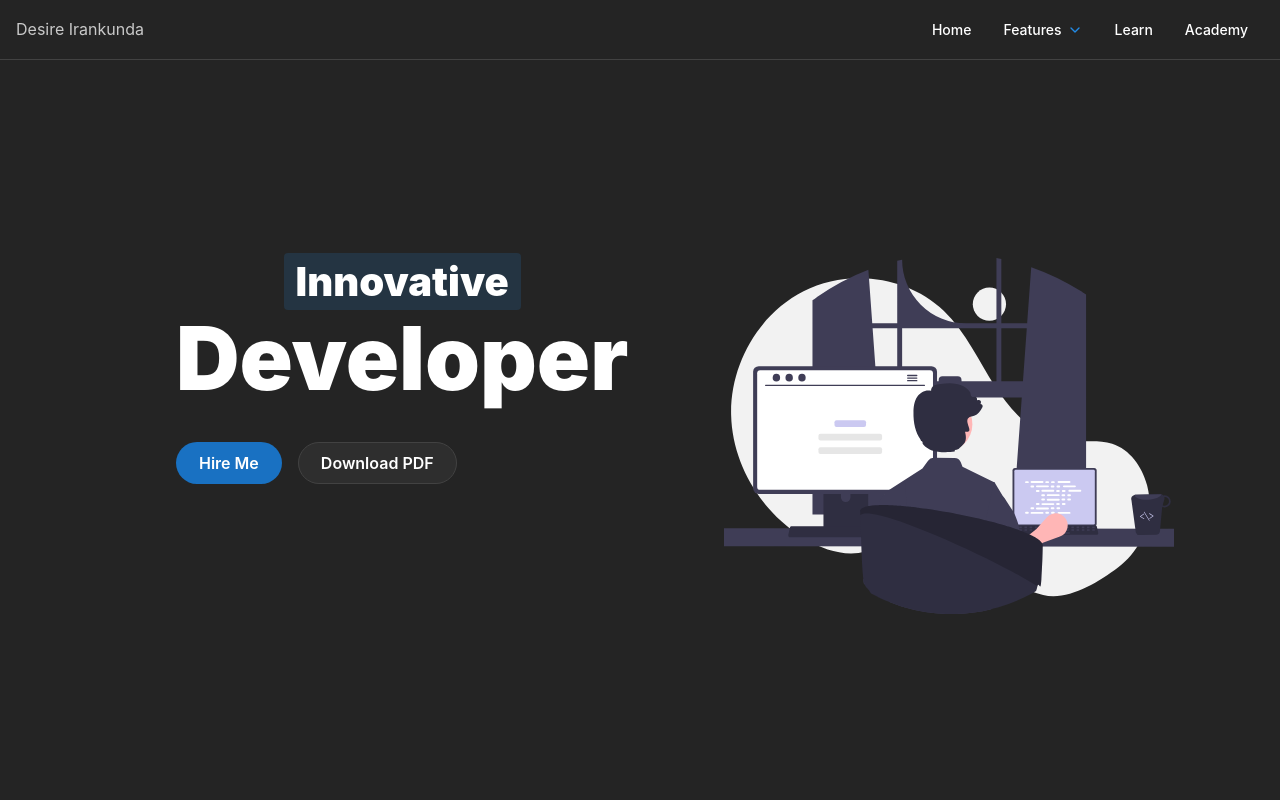
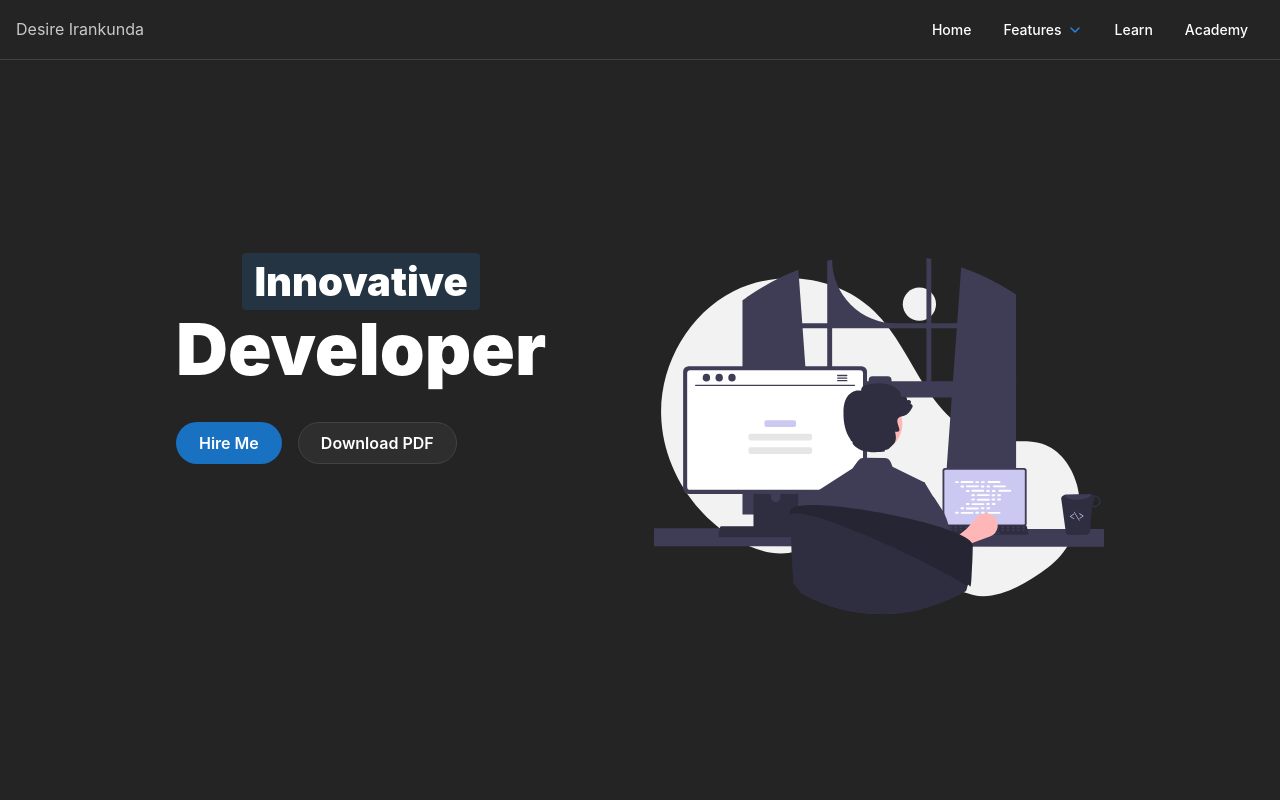
Before and after one commit to Deewiliams/My-portfolio, a React (Vite) app: page / in a window 1280 px wide. Shown: the top 800 px of the page. Built offline with nearby package versions, Linux system fonts and the light colour scheme.

Commit message:
cleaned the code

```diff
--- a/src/pages/landingPage/LandingPage.module.css
+++ b/src/pages/landingPage/LandingPage.module.css
@@ -32,7 +32,7 @@
 .developer {
   color: light-dark(var(--mantine-color-black), var(--mantine-color-white));
   font-family: Greycliff CF, var(--mantine-font-family);
-  font-size: 5.5rem;
+  font-size: 4.5rem;
   line-height: 1.2;
   font-weight: 900;
 }
```
